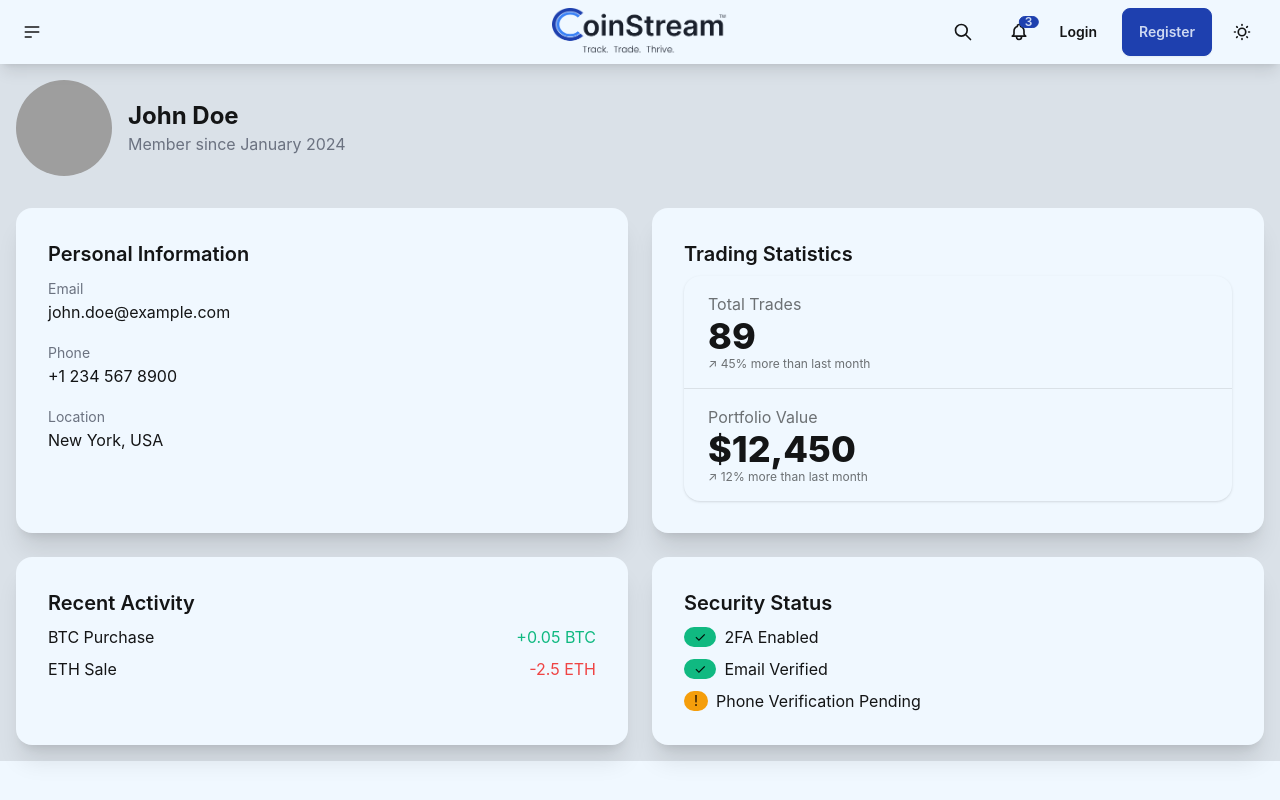
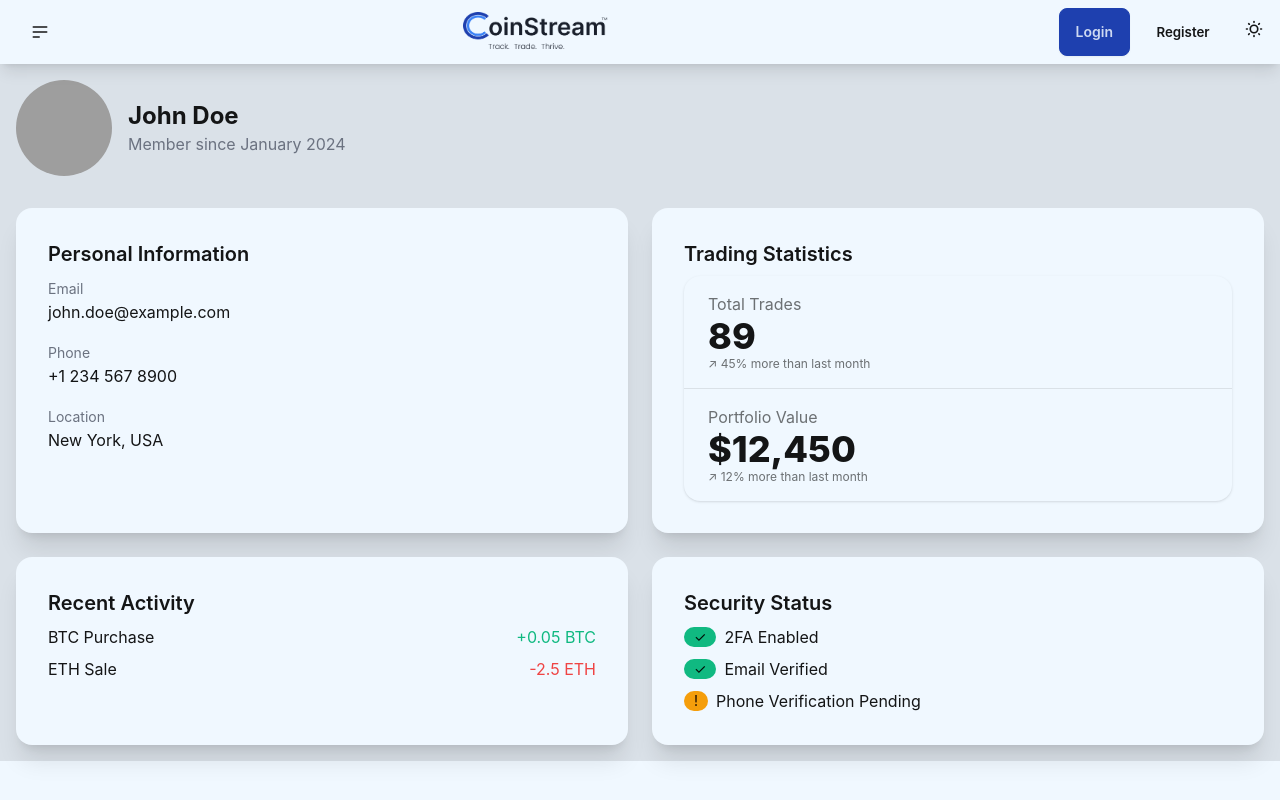
Before and after one commit to AnsHPaTeL2927/CryptoCurrencyFrontend, a React (Vite) app: page /profile in a window 1280 px wide. Built offline with nearby package versions, Linux system fonts and the light colour scheme; grey boxes are pictures that could not be loaded.

Commit message:
navbar fix

```diff
--- a/src/components/Navbar.jsx
+++ b/src/components/Navbar.jsx
@@ -10,6 +10,9 @@ const Navbar = () => {
   const [showNotifications, setShowNotifications] = useState(false);
   const [searchQuery, setSearchQuery] = useState("");
   const [isDrawerOpen, setIsDrawerOpen] = useState(false);
+  const [isMobile, setIsMobile] = useState(false);
+  const [isXsScreen, setIsXsScreen] = useState(false);
+  const [isSmScreen, setIsSmScreen] = useState(false);
   const [notifications, setNotifications] = useState([
     {
       id: 1,
@@ -33,6 +36,21 @@ const Navbar = () => {
       type: "info",
     },
   ]);
+
+  useEffect(() => {
+    const handleResize = () => {
+      setIsMobile(window.innerWidth < 768);
+      setIsXsScreen(window.innerWidth < 480);
+      setIsSmScreen(window.innerWidth < 640);
+      if (window.innerWidth >= 768) {
+        setIsDrawerOpen(false);
+      }
+    };
+
+    handleResize();
+    window.addEventListener("resize", handleResize);
+    return () => window.removeEventListener("resize", handleResize);
+  }, []);
 
   const searchRef = useRef(null);
 
@@ -131,6 +149,31 @@ const Navbar = () => {
     }
   };
 
+  const ThemeToggle = () => (
+    <label className="swap swap-rotate">
+      <input
+        type="checkbox"
+        className="theme-controller"
+        checked={theme === "dark"}
+        onChange={toggleTheme}
+      />
+      <svg
+        className="swap-off h-4 w-4 sm:h-5 sm:w-5 fill-current"
+        xmlns="http://www.w3.org/2000/svg"
+        viewBox="0 0 24 24"
+      >
+        <path d="M5.64,17l-.71.71a1,1,0,0,0,0,1.41,1,1,0,0,0,1.41,0l.71-.71A1,1,0,0,0,5.64,17ZM5,12a1,1,0,0,0-1-1H3a1,1,0,0,0,0,2H4A1,1,0,0,0,5,12Zm7-7a1,1,0,0,0,1-1V3a1,1,0,0,0-2,0V4A1,1,0,0,0,12,5ZM5.64,7.05a1,1,0,0,0,.7.29,1,1,0,0,0,.71-.29,1,1,0,0,0,0-1.41l-.71-.71A1,1,0,0,0,4.93,6.34Zm12,.29a1,1,0,0,0,.7-.29l.71-.71a1,1,0,1,0-1.41-1.41L17,5.64a1,1,0,0,0,0,1.41A1,1,0,0,0,17.66,7.34ZM21,11H20a1,1,0,0,0,0,2h1a1,1,0,0,0,0-2Zm-9,8a1,1,0,0,0-1,1v1a1,1,0,0,0,2,0V20A1,1,0,0,0,12,19ZM18.36,17A1,1,0,0,0,17,18.36l.71.71a1,1,0,0,0,1.41,0,1,1,0,0,0,0-1.41ZM12,6.5A5.5,5.5,0,1,0,17.5,12,5.51,5.51,0,0,0,12,6.5Zm0,9A3.5,3.5,0,1,1,15.5,12,3.5,3.5,0,0,1,12,15.5Z" />
+      </svg>
+      <svg
+        className="swap-on h-4 w-4 sm:h-5 sm:w-5 fill-current"
+        xmlns="http://www.w3.org/2000/svg"
+        viewBox="0 0 24 24"
+      >
+        <path d="M21.64,13a1,1,0,0,0-1.05-.14,8.05,8.05,0,0,1-3.37.73A8.15,8.15,0,0,1,9.08,5.49a8.59,8.59,0,0,1,.25-2A1,1,0,0,0,8,2.36,10.14,10.14,0,1,0,22,14.05,1,1,0,0,0,21.64,13Zm-9.5,6.69A8.14,8.14,0,0,1,7.08,5.22v.27A10.15,10.15,0,0,0,17.22,15.63a9.79,9.79,0,0,0,2.1-.22A8.11,8.11,0,0,1,12.14,19.73Z" />
+      </svg>
+    </label>
+  );
+
   return (
     <div className="drawer">
       <input
@@ -143,8 +186,8 @@ const Navbar = () => {
 
       <div className="drawer-content flex flex-col">
         {/* Navbar */}
-        <div className="navbar bg-base-100 shadow-lg sticky top-0 z-50">
-          <div className="navbar-start">
+        <div className="navbar bg-base-100 shadow-lg sticky top-0 z-50 min-h-[3rem] sm:min-h-[3.5rem] md:min-h-[4rem] px-2 sm:px-4 flex justify-between">
+          <div className="navbar-start w-1/4 min-w-fit">
             <label
               htmlFor="drawer-sidebar"
               className="btn btn-ghost btn-circle drawer-button"
@@ -166,46 +209,48 @@ const Navbar = () => {
             </label>
           </div>
 
-          <div className="navbar-center">
-            {/* <a className="btn btn-ghost text-xl">daisyUI</a> */}
-            {theme === "dark" ? (
+          <div className="navbar-center w-1/2 flex justify-center">
+            <div className="w-32 xs:w-36 sm:w-40 md:w-44 flex justify-center">
               <img
-                src="public/dark.png"
-                alt=""
-                className="h-12 w-50"
+                src={theme === "dark" ? "/dark.png" : "/white.png"}
+                alt="CoinStream Logo"
+                className="h-6 xs:h-7 sm:h-8 md:h-10 w-auto transition-all duration-300"
               />
-            ) : (
-              <img
-                src="public/white.png"
-                alt=""
-                className="h-12 w-50"
-              />
-            )}
+            </div>
           </div>
 
-          <div className="navbar-end">
+          <div className="navbar-end flex items-center gap-1 sm:gap-2">
             {/* Search with animation */}
-            <div className="relative flex items-center" ref={searchRef}>
+            {user && (
               <div
-                className={`absolute right-0 flex items-center transition-all duration-300 ease-in-out ${
-                  isSearchOpen ? "w-64 opacity-100" : "w-0 opacity-0"
-                }`}
+                className="relative hidden sm:flex items-center"
+                ref={searchRef}
+              >
+                <div
+                  className={`
+                  absolute right-0 flex items-center transition-all duration-300 ease-in-out
+                  ${
+                    isSearchOpen
+                      ? "w-[calc(100vw-4rem)] sm:w-40 md:w-64 opacity-100"
+                      : "w-0 opacity-0"
+                  }
+                `}
                 >
                   <input
                     type="search"
                     placeholder="Search..."
-                  className="input input-bordered w-full h-9 pr-8"
+                    className="input input-bordered w-full h-8 sm:h-9 text-sm"
                     value={searchQuery}
                     onChange={(e) => setSearchQuery(e.target.value)}
                   />
                 </div>
                 <button
-                className="btn btn-ghost btn-circle"
+                  className="btn btn-ghost btn-circle btn-sm sm:btn-md"
                   onClick={toggleSearch}
                 >
                   <svg
                     xmlns="http://www.w3.org/2000/svg"
-                  className="h-5 w-5"
+                    className="h-4 w-4 sm:h-5 sm:w-5"
                     fill="none"
                     viewBox="0 0 24 24"
                     stroke="currentColor"
@@ -219,17 +264,19 @@ const Navbar = () => {
                   </svg>
                 </button>
               </div>
+            )}
 
             {/* Notifications */}
+            {user && (
               <div className="dropdown dropdown-end">
                 <button
-                className="btn btn-ghost btn-circle ml-2"
+                  className="btn btn-ghost btn-circle btn-sm sm:btn-md"
                   onClick={toggleNotifications}
                 >
                   <div className="indicator">
                     <svg
                       xmlns="http://www.w3.org/2000/svg"
-                    className="h-5 w-5"
+                      className="h-4 w-4 sm:h-5 sm:w-5"
                       fill="none"
                       viewBox="0 0 24 24"
                       stroke="currentColor"
@@ -249,7 +296,15 @@ const Navbar = () => {
                   </div>
                 </button>
                 {showNotifications && (
-                <div className="dropdown-content mt-3 z-[1] card card-compact w-96 shadow bg-base-100">
+                  <div
+                    className={`
+                    dropdown-content mt-3 z-[1] card card-compact shadow bg-base-100
+                    w-[calc(100vw-2rem)] sm:w-80 md:w-96
+                    fixed sm:absolute
+                    left-4 right-4 sm:left-auto sm:right-0
+                    ${isXsScreen ? "top-16" : "top-auto"}
+                  `}
+                  >
                     <div className="card-body">
                       <div className="flex justify-between items-center">
                         <h3 className="font-bold text-lg">Notifications</h3>
@@ -298,25 +353,32 @@ const Navbar = () => {
                   </div>
                 )}
               </div>
+            )}
 
             {/* User Avatar Dropdown - Add this before the Theme Toggle */}
             {user ? (
-              <div className="dropdown dropdown-end ml-2">
-                <label tabIndex={0} className="btn btn-ghost btn-circle avatar">
-                  <div className="w-10 rounded-full">
+              <div className="dropdown dropdown-end ml-1 sm:ml-2">
+                <label
+                  tabIndex={0}
+                  className="btn btn-ghost btn-circle avatar btn-sm sm:btn-md"
+                >
+                  <div className="w-8 sm:w-10 rounded-full ring-2 ring-offset-2 ring-primary ring-offset-base-100">
                     <img
                       src={
                         user.photoURL ||
-                        "https://api.dicebear.com/7.x/initials/svg?seed=" +
-                          user.name
+                        `https://api.dicebear.com/7.x/initials/svg?seed=${user.name}`
                       }
                       alt="User avatar"
+                      className="object-cover"
                     />
                   </div>
                 </label>
                 <ul
-                  tabIndex={0}
-                  className="mt-3 z-[1] p-2 shadow menu menu-sm dropdown-content bg-base-100 rounded-box w-52"
+                  className={`
+                    mt-3 z-[1] p-2 shadow menu menu-sm dropdown-content bg-base-100 rounded-box
+                    w-48 sm:w-52
+                    ${isXsScreen ? "fixed right-4 top-16" : "absolute"}
+                  `}
                 >
                   <li>
                     <Link to="/profile" onClick={handleLinkClick}>
@@ -385,39 +447,23 @@ const Navbar = () => {
                 </ul>
               </div>
             ) : (
-              <div className="flex gap-2">
-                <Link to="/login" className="btn btn-ghost">
+              <div className="flex gap-1 sm:gap-2">
+                <Link to="/login" className="btn btn-primary btn-sm sm:btn-md">
                   Login
                 </Link>
-                <Link to="/register" className="btn btn-primary">
+                <Link
+                  to="/register"
+                  className="hidden sm:flex btn btn-ghost btn-sm sm:btn-md"
+                >
                   Register
                 </Link>
               </div>
             )}
 
             {/* Theme Toggle */}
-            <label className="swap swap-rotate ml-5 mr-5">
-              <input
-                type="checkbox"
-                className="theme-controller"
-                checked={theme === "dark"}
-                onChange={toggleTheme}
-              />
-              <svg
-                className="swap-off h-5 w-5 fill-current"
-                xmlns="http://www.w3.org/2000/svg"
-                viewBox="0 0 24 24"
-              >
-                <path d="M5.64,17l-.71.71a1,1,0,0,0,0,1.41,1,1,0,0,0,1.41,0l.71-.71A1,1,0,0,0,5.64,17ZM5,12a1,1,0,0,0-1-1H3a1,1,0,0,0,0,2H4A1,1,0,0,0,5,12Zm7-7a1,1,0,0,0,1-1V3a1,1,0,0,0-2,0V4A1,1,0,0,0,12,5ZM5.64,7.05a1,1,0,0,0,.7.29,1,1,0,0,0,.71-.29,1,1,0,0,0,0-1.41l-.71-.71A1,1,0,0,0,4.93,6.34Zm12,.29a1,1,0,0,0,.7-.29l.71-.71a1,1,0,1,0-1.41-1.41L17,5.64a1,1,0,0,0,0,1.41A1,1,0,0,0,17.66,7.34ZM21,11H20a1,1,0,0,0,0,2h1a1,1,0,0,0,0-2Zm-9,8a1,1,0,0,0-1,1v1a1,1,0,0,0,2,0V20A1,1,0,0,0,12,19ZM18.36,17A1,1,0,0,0,17,18.36l.71.71a1,1,0,0,0,1.41,0,1,1,0,0,0,0-1.41ZM12,6.5A5.5,5.5,0,1,0,17.5,12,5.51,5.51,0,0,0,12,6.5Zm0,9A3.5,3.5,0,1,1,15.5,12,3.5,3.5,0,0,1,12,15.5Z" />
-              </svg>
-              <svg
-                className="swap-on h-5 w-5 fill-current"
-                xmlns="http://www.w3.org/2000/svg"
-                viewBox="0 0 24 24"
-              >
-                <path d="M21.64,13a1,1,0,0,0-1.05-.14,8.05,8.05,0,0,1-3.37.73A8.15,8.15,0,0,1,9.08,5.49a8.59,8.59,0,0,1,.25-2A1,1,0,0,0,8,2.36,10.14,10.14,0,1,0,22,14.05,1,1,0,0,0,21.64,13Zm-9.5,6.69A8.14,8.14,0,0,1,7.08,5.22v.27A10.15,10.15,0,0,0,17.22,15.63a9.79,9.79,0,0,0,2.1-.22A8.11,8.11,0,0,1,12.14,19.73Z" />
-              </svg>
-            </label>
+            <div className="hidden md:block ml-2">
+              <ThemeToggle />
+            </div>
           </div>
         </div>
 
@@ -427,14 +473,35 @@ const Navbar = () => {
         </div>
       </div>
 
-      <div className="drawer-side z-50">
+      <div
+        className={`drawer-side z-50 transition-transform duration-300
+        ${isDrawerOpen ? "translate-x-0" : "-translate-x-full"}`}
+      >
         <label
           htmlFor="drawer-sidebar"
           aria-label="close sidebar"
           className="drawer-overlay"
         ></label>
 
-        <ul className="menu p-4 w-80 min-h-full bg-base-200 text-base-content">
+        <ul className="menu p-3 xs:p-4 w-[280px] xs:w-72 sm:w-80 min-h-full bg-base-200 text-base-content">
+          <li className="md:hidden mb-4">
+            <div className="flex items-center justify-between">
+              <span>Theme</span>
+              <ThemeToggle />
+            </div>
+          </li>
+
+          {!user && (
+            <li className="sm:hidden mb-4">
+              <Link
+                to="/register"
+                onClick={handleLinkClick}
+                className="btn btn-primary btn-sm"
+              >
+                Register
+              </Link>
+            </li>
+          )}
           {/* Dashboard Section */}
           <li className="menu-title">
             <span>Dashboard</span>
--- a/tailwind.config.js
+++ b/tailwind.config.js
@@ -33,11 +33,13 @@ export default {
         10: "2.5rem", // 40px
         12: "3rem", // 48px
         16: "4rem", // 64px
+        '18': '4.5rem',
         20: "5rem", // 80px
         24: "6rem", // 96px
         32: "8rem", // 128px
       },
       screens: {
+        'xs': '480px',
         sm: "640px", // Small devices
         md: "768px", // Tablets
         lg: "1024px", // Laptops
```
Lines whose indentation alone changed are shown as unchanged.
